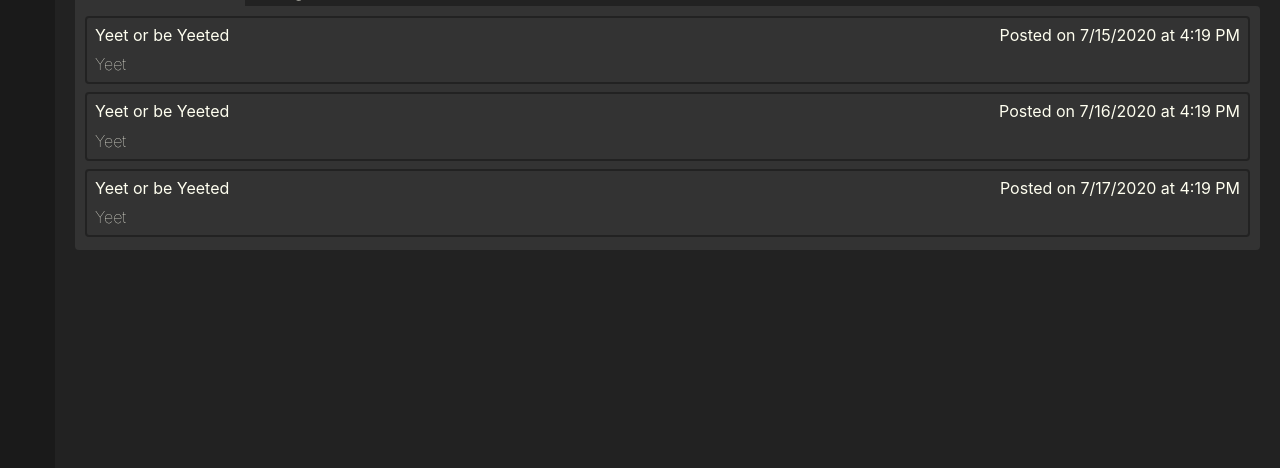
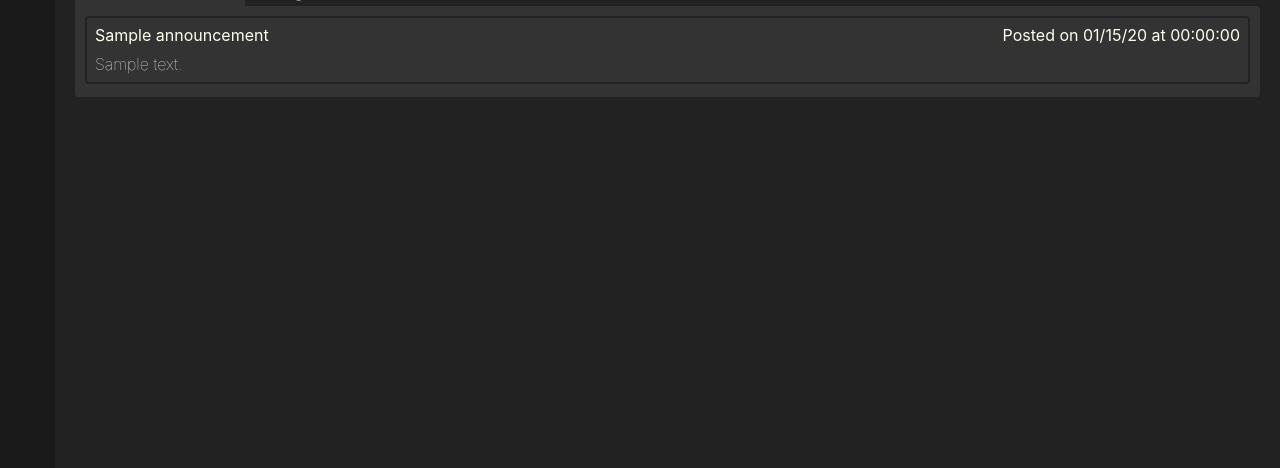
Before and after one commit to OC-Soft-Eng-Project-2-Team-2/Software-Engineering-Project-2-Team-2, a Django app: page /class/ in a window 1280 px wide. Shown: the part 332-800 px from the top of the page. Run offline with Django 3.2, Linux system fonts and the light colour scheme; a user stored in the database is signed in; tables that the repository leaves empty hold one stand-in row (values such as "Sample post"); grey boxes marked "Sample" are stand-in pictures; parts of the project's set-up code (start-up, migrations or seed data) failed here and were passed over; some libraries are stand-ins or nearby versions.

Commit message:
Added linking between database and views

```diff
--- a/cms_project/cms_application/templates/cms_application/class.html
+++ b/cms_project/cms_application/templates/cms_application/class.html
@@ -268,7 +268,7 @@
           {% if is_instructor %}
           <button class="reducePadding">&#128393 Edit</button>
           <span>
-            <a href="/assignmentlist"><button>Grade Submissions</button></a>
+            <a href="/submissions"><button>Grade Submissions</button></a>
           </span>
           {% else %}
           <button>Upload File(s)</button>
--- a/cms_project/cms_application/urls.py
+++ b/cms_project/cms_application/urls.py
@@ -6,6 +6,6 @@ urlpatterns = [
     path("home/", views.home, name="home"),
     path("class/", views.aClass, name="class"),
     path("grades/", views.grades, name="grades"),
-    path("submissions/", views.submissions, name="submissions"),
+    path("submissions/", views.assignmentlist, name="submissions"),
     path("accessdenied/", views.accessdenied, name="accessdenied")
 ]
--- a/cms_project/cms_application/views.py
+++ b/cms_project/cms_application/views.py
@@ -6,7 +6,21 @@ from django.contrib import messages
 from django.contrib.auth.mixins import LoginRequiredMixin
 from django.contrib.auth.decorators import login_required, user_passes_test
 import logging
+
+# models inports
+from .models import Announcement
+from .models import Section
+from .models import Assignment
+from .models import Student
 # Create your views here.
+
+def deny_access_to_non_student(function=None):
+    actual_decorator = user_passes_test(lambda u: u.groups.filter(name='Student').exists(), login_url='/accessdenied')
+    return actual_decorator(function)
+
+def deny_access_to_non_instructor(function=None):
+    actual_decorator = user_passes_test(lambda u: u.groups.filter(name='Instructor').exists(), login_url='/accessdenied')
+    return actual_decorator(function)
 
 @login_required
 def test(request):
@@ -14,71 +28,49 @@ def test(request):
 
 @login_required
 def home(request):
+    context = {}
+    context['is_student'] = request.user.groups.filter(name='Student').exists();
 
-    context = {}
+    announce = Announcement.objects.all()
+
     calendarEvents = []
 
-    context['is_student'] = request.user.groups.filter(name='Student').exists();
+    for item in announce:
+        if item.posted_date.strftime("%d")[0] == "0":
+            day = item.posted_date.strftime("%d")[1:]
+        else:
+            day = item.posted_date.strftime("%d")
 
-    #Test info, replace with info for student from database
-    event1 = {
-        'description': "TEST: This is a test description 1",
-        'date':"7/13/20",
-        'month': "7",
-        'day': "13",
-        'year': '20'
+        if item.posted_date.strftime("%m")[0] == "0":
+            month = item.posted_date.strftime("%m")[1:]
+        else:
+            month = item.posted_date.strftime("%m")
+
+        itemA = {
+        'description': item.section.section_number + ": " + item.announcement_title,
+        'date': item.posted_date.strftime("%x"),
+        'month': month,
+        'day': day,
+        'year': item.posted_date.strftime("%y")
         }
-    event2 = {
-        'description': "TEST: This is a test description 2",
-        'date':"7/23/20",
-        'month': "7",
-        'day': "23",
-        'year': '20'
-        }
-    event3= {
-        'description': "TEST: This is a test description 3",
-        'date':"7/27/20",
-        'month': "7",
-        'day': "27",
-        'year': '20'
-        }
+        print(itemA)
+        calendarEvents.append(itemA)
 
-    calendarEvents.append(event1)
-    calendarEvents.append(event2)
-    calendarEvents.append(event3)
+
     context['calendarEvents'] = calendarEvents;
 
     announcements = []
-    item1 = {
-        'image': "https://cf-images.us-east-1.prod.boltdns.net/v1/static/5660549791001/d8e5eb81-e27a-4bbf-8324-1090d1a5542e/8e2312dd-bba2-4601-954f-8b8698c3f347/1000x563/match/image.jpg",
-        'class': "YEET 101 - Intro to Yeet",
-        'date' : "7/15/2020",
-        'time' : "4:19 PM",
-        'title': "Yeet or be Yeeted",
-        'text' : "Yeet"
-    }
+    for item in announce:
+        itemA = {
+        'image': item.section.course.profile_picture_filename,
+        'class': item.section.course.course_name,
+        'date' : item.posted_date.strftime("%x"),
+        'time' : item.posted_date.strftime("%X"),
+        'title': item.announcement_title,
+        'text' : item.announcement_text
+            }
+        announcements.append(itemA);
 
-    item2 = {
-        'image': "https://cf-images.us-east-1.prod.boltdns.net/v1/static/5660549791001/d8e5eb81-e27a-4bbf-8324-1090d1a5542e/8e2312dd-bba2-4601-954f-8b8698c3f347/1000x563/match/image.jpg",
-        'class': "YEET 101 - Intro to Yeet",
-        'date' : "7/16/2020",
-        'time' : "4:19 PM",
-        'title': "Yeet or be Yeeted",
-        'text' : "Yeet"
-    }
-
-    item3 = {
-        'image': "https://cf-images.us-east-1.prod.boltdns.net/v1/static/5660549791001/d8e5eb81-e27a-4bbf-8324-1090d1a5542e/8e2312dd-bba2-4601-954f-8b8698c3f347/1000x563/match/image.jpg",
-        'class': "YEET 101 - Intro to Yeet",
-        'date' : "7/17/2020",
-        'time' : "4:19 PM",
-        'title': "Yeet or be Yeeted",
-        'text' : "Yeet"
-    }
-
-    announcements.append(item1);
-    announcements.append(item2);
-    announcements.append(item3);
     context['announcements'] = announcements;
 
     return render(request, "cms_application/home.html", context)
@@ -92,108 +84,75 @@ def aClass(request):
     context['is_student'] = request.user.groups.filter(name='Student').exists();
     context['is_instructor'] = request.user.groups.filter(name='Instructor').exists();
 
+    section = Section.objects.all()
+
+    selectedSection = section[0]
+
     classI = {
-        "name" : "Test Name",
-        "img" : "https://i.imgflip.com/2xnbeb.jpg",
-        "alt" : "Waaa",
-        "syllabus" : "/class",
-        "time": "MTWTHF 12:00AM - 12:00PM",
-        "semester": "2020 Fall Session 1",
-        "credits" : "12"
+        "name" : selectedSection.course.course_name,
+        "img" :  selectedSection.course.profile_picture_filename,
+        "alt" : selectedSection.section_number,
+        "syllabus" : selectedSection.syllabus_filename,
+        "time": selectedSection.days_of_week + " " + selectedSection.meeting_time,
+        "semester": selectedSection.semester_code,
+        "credits" : selectedSection.course.credit_hours
     }
     context['class'] = classI;
 
     announcements = []
-    item1 = {
-        'image': "https://cf-images.us-east-1.prod.boltdns.net/v1/static/5660549791001/d8e5eb81-e27a-4bbf-8324-1090d1a5542e/8e2312dd-bba2-4601-954f-8b8698c3f347/1000x563/match/image.jpg",
-        'class': "YEET 101 - Intro to Yeet",
-        'date' : "7/15/2020",
-        'time' : "4:19 PM",
-        'title': "Yeet or be Yeeted",
-        'text' : "Yeet"
-    }
-
-    item2 = {
-        'image': "https://cf-images.us-east-1.prod.boltdns.net/v1/static/5660549791001/d8e5eb81-e27a-4bbf-8324-1090d1a5542e/8e2312dd-bba2-4601-954f-8b8698c3f347/1000x563/match/image.jpg",
-        'class': "YEET 101 - Intro to Yeet",
-        'date' : "7/16/2020",
-        'time' : "4:19 PM",
-        'title': "Yeet or be Yeeted",
-        'text' : "Yeet"
-    }
-
-    item3 = {
-        'image': "https://cf-images.us-east-1.prod.boltdns.net/v1/static/5660549791001/d8e5eb81-e27a-4bbf-8324-1090d1a5542e/8e2312dd-bba2-4601-954f-8b8698c3f347/1000x563/match/image.jpg",
-        'class': "YEET 101 - Intro to Yeet",
-        'date' : "7/17/2020",
-        'time' : "4:19 PM",
-        'title': "Yeet or be Yeeted",
-        'text' : "Yeet"
-    }
-
-    announcements.append(item1);
-    announcements.append(item2);
-    announcements.append(item3);
+    announce = Announcement.objects.all()
+    for item in announce:
+        if item.section.section_number == selectedSection.section_number:
+            itemA = {
+                'image': item.section.course.profile_picture_filename,
+                'class': item.section.course.course_name,
+                'date' : item.posted_date.strftime("%x"),
+                'time' : item.posted_date.strftime("%X"),
+                'title': item.announcement_title,
+                'text' : item.announcement_text
+            }
+            announcements.append(itemA);
     context['announcements'] = announcements;
 
     assignments = []
     attachments = []
-    attach1 = {
-        "url" : "Waluigi #1",
-        "title" : "Waluigi #1"
-    }
-    attachments.append(attach1)
 
-    upload = []
-    up1 = {
-        "url" : "Waluigi #1",
-        "title" : "Waluigi #1 Done"
-    }
-    upload.append(up1)
-
-    assigment1 = {
-        "title" : "Homework 1",
-        "time" : "11:59PM",
-        "date" : "7/30/2020",
-        "grade" : "-/100",
-        "submitted" : {
-            "time" : "10:00 AM",
-            "date" : "7/25/2020"
-        },
-        "description" : "Chp 1 questions 1-5, A-Z",
-        "attachments" : attachments,
-        "uploads" : upload
-    }
-
-    assigment2 = {
-        "title" : "Homework 1",
-        "time" : "11:59PM",
-        "date" : "7/30/2020",
-        "grade" : "-/100",
-        "submitted" : {
-            "time" : "10:00 AM",
-            "date" : "7/25/2020"
-        },
-        "description" : "Chp 3 questions 7-16, A-Z",
-        "attachments" : attachments,
-        "uploads" : upload
-    }
-
-    assignments.append(assigment1);
-    assignments.append(assigment2);
+    assign = Assignment.objects.all()
+    for item in assign:
+        if item.section.section_number == selectedSection.section_number:
+            assigmentA = {
+                    "title" : item.assignment_name,
+                    "time" : item.due_date.strftime("%X"),
+                    "date" : item.due_date.strftime("%x"),
+                    "grade" : "-/100",
+                    "submitted" : {
+                        "time" : "",
+                        "date" : ""
+                    },
+                    "description" : "",
+                    "attachments" : item.instructions_filename,
+                    "uploads" : ""
+                }
+            assignments.append(assigmentA)
     context["assignments"] = assignments
 
     students = []
+    #    for item in selectedSection.students:
+    #     student1 = {
+    #         "img" : item.profile_picture_filename,
+    #         "name" : item.first_name + " " + item.last_name
+    #     }
+    #     students.append(student1)
     student1 = {
-        "img" :"https://upload.wikimedia.org/wikipedia/en/thumb/8/8b/Purplecom.jpg/200px-Purplecom.jpg",
-        "name" : "Purple"
+        "img" :"https://www.demilked.com/magazine/wp-content/uploads/2019/04/5cb6d34f775c2-stock-models-share-weirdest-stories-photo-use-102-5cb5c725bc378__700.jpg",
+        "name" : "Lesly"
     }
     student2 = {
-        "img" :"https://pyxis.nymag.com/v1/imgs/07f/762/6ec01dddd29c0a9d9895b71c20c0bd911d-alien.rsquare.w700.jpg",
+        "img" :"https://footage.framepool.com/shotimg/qf/792533153-chin-finger-well-dressed-thinking.jpg",
         "name" : "Shaun"
     }
     student3 = {
-        "img" :"https://cdn0.wideopenpets.com/wp-content/uploads/2019/10/Fish-Names-770x405.png",
+        "img" :"https://encrypted-tbn0.gstatic.com/images?q=tbn%3AANd9GcRLxiGWaNSlSrHizul_Zbdf_L1EdHpNlddeRA&usqp=CAU",
         "name" : "Tony"
     }
     students.append(student1)
@@ -249,17 +208,11 @@ def assignmentlist(response):
 
     context["class"] = classD
 
-    return render(response, "cms_application/assignmentList.html", context)
-def deny_access_to_non_student(function=None):
-    actual_decorator = user_passes_test(lambda u: u.groups.filter(name='Student').exists(), login_url='/accessdenied')
-    return actual_decorator(function)
+    return render(response, "cms_application/submissions.html", context)
 
-def deny_access_to_non_instructor(function=None):
-    actual_decorator = user_passes_test(lambda u: u.groups.filter(name='Instructor').exists(), login_url='/accessdenied')
-    return actual_decorator(function)
 
 @login_required
-@deny_access_to_non_student
+
 def grades(request):
     context = {}
     context['is_student'] = request.user.groups.filter(name='Student').exists();
```
Also changed, not shown: cms_project/db.sqlite3.
